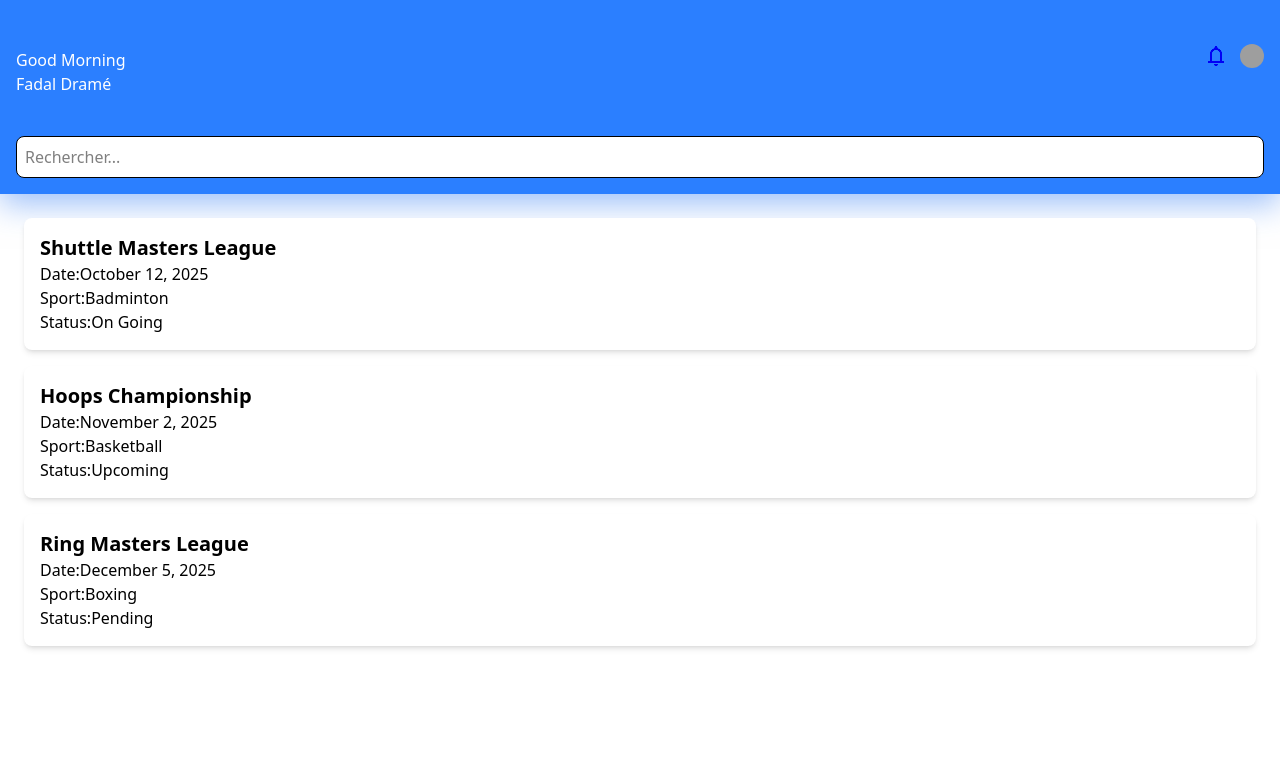
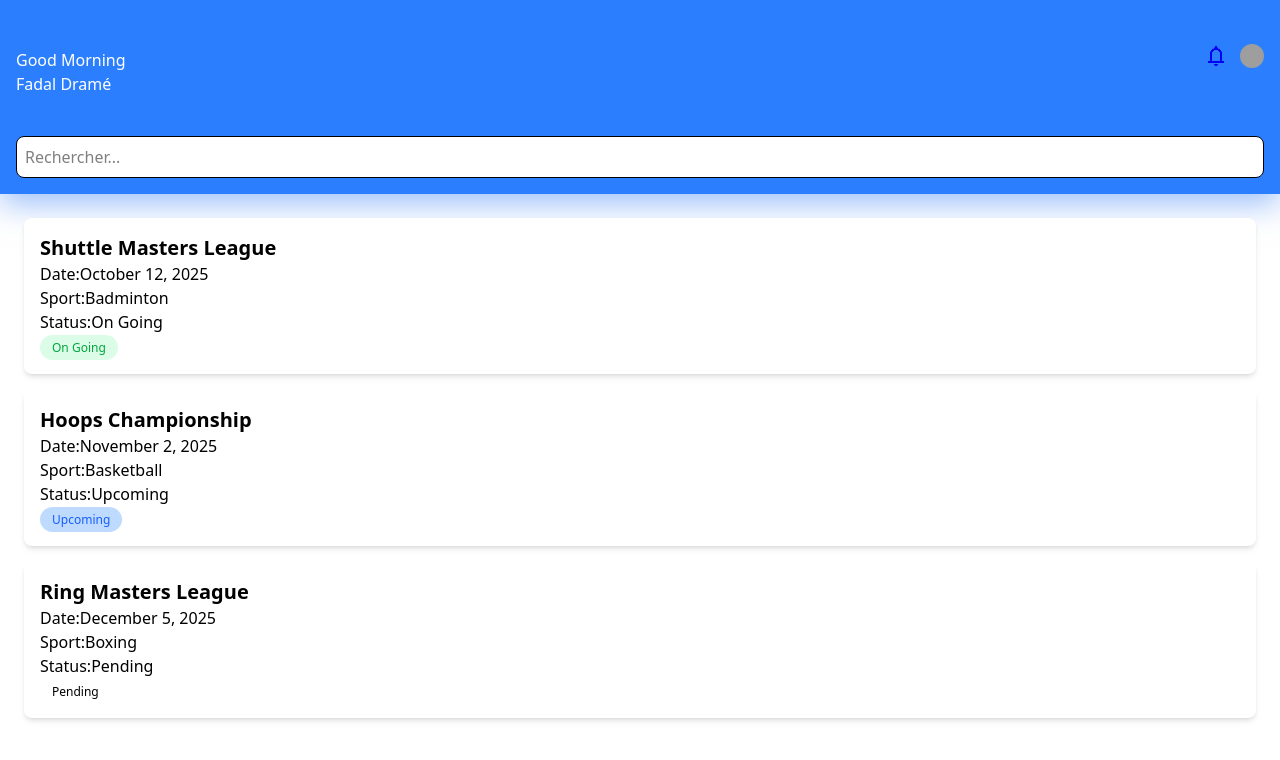
Before and after one commit to fadaldrame97-sys/Gestionnaire-de-Tournois-Sportifs, a React (Vite) app: page / in a window 1280 px wide. Shown: the top 760 px of the page. Built offline with nearby package versions, Linux system fonts and the light colour scheme; grey boxes are pictures that could not be loaded.

Commit message:
Badge coloré selon son état (Vert : On Going, Bleu : Upcoming

```diff
--- a/src/TournementONE.jsx
+++ b/src/TournementONE.jsx
@@ -1,10 +1,22 @@
 export default function PremierCarte({tournoi}){
+
+let statutClors="";
+
+   if(tournoi.status==="On Going"){
+    statutClors="bg-green-100 text-green-600";
+   }
+if(tournoi.status==="Upcoming"){
+    statutClors="bg-blue-200 text-blue-600";
+}
     return(
         <div className="bg-white text-black p-4 rounded-lg shadow-md">
           <h1 className="text-xl font-bold"> {tournoi.title}</h1>
           <p> Date:{tournoi.date}</p>
           <p>Sport:{tournoi.sport}</p>
           <p>Status:{tournoi.status}</p>
+           <span className={`px-3 py-1 rounded-full text-xs ${statutClors}`}>
+        {tournoi.status}
+      </span>
         </div>
     );
 }
```
